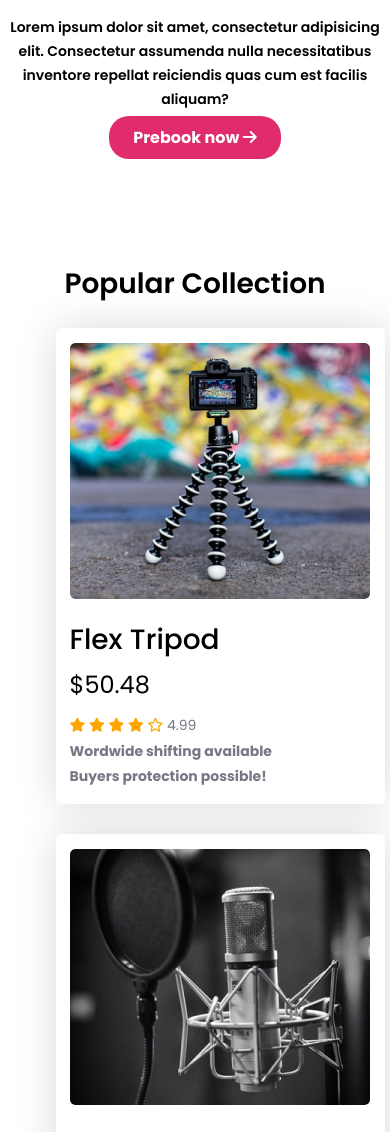
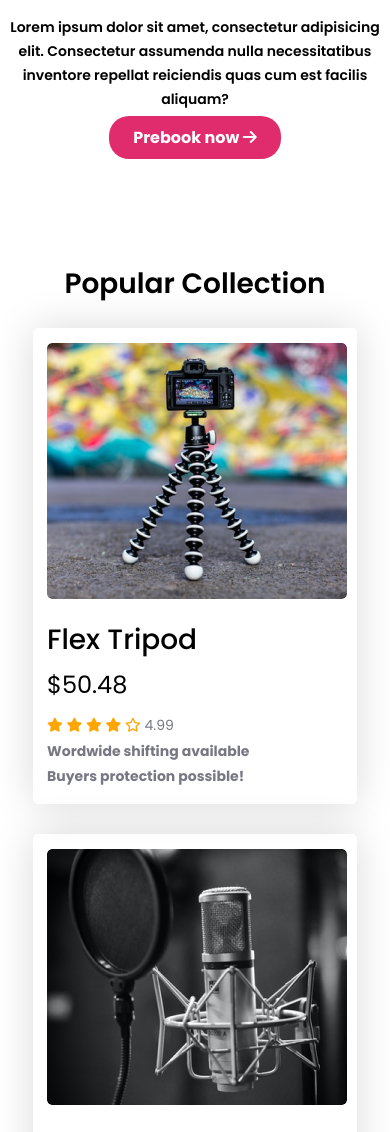
Before and after one commit to jahid4striver/influencer-gear, a plain HTML site: page index.html in a window 390 px wide. Shown: the part 408-1540 px from the top of the page. Drawn offline with Linux system fonts and the light colour scheme.

Commit message:
Mobile res

```diff
--- a/styles/style.css
+++ b/styles/style.css
@@ -76,9 +76,10 @@ section{
     display: grid;
     grid-template-columns: repeat(3, 1fr);
     justify-content: center;
+    align-items: center;
     grid-row-gap: 30px;
     grid-column-gap: 30px;
-    margin: 0 220px;
+    margin: 0 50px;
 
 }
 
@@ -203,6 +204,13 @@ footer{
     .title{
         text-align: center;
     }
+    .heading-title{
+        font-size: 28px;
+        line-height: 1.5em;
+    }
+    .heading-text{
+        font-size: 14px;
+    }
     .heading, .cards{
         grid-template-columns: repeat(1, 1fr);
         justify-items: center;
@@ -223,13 +231,10 @@ footer{
         margin-right: 10%;
     }
 
-    .heading-title{
-        font-size: 28px;
-        line-height: 1.5em;
+    .card {
+        width: 100%;
     }
-    .heading-text{
-        font-size: 14px;
-    }
+
     .see-more{
         right: 280px;
     }
@@ -243,3 +248,6 @@ footer{
         font-size: 8px;
 
 }
+
+
+}
```
